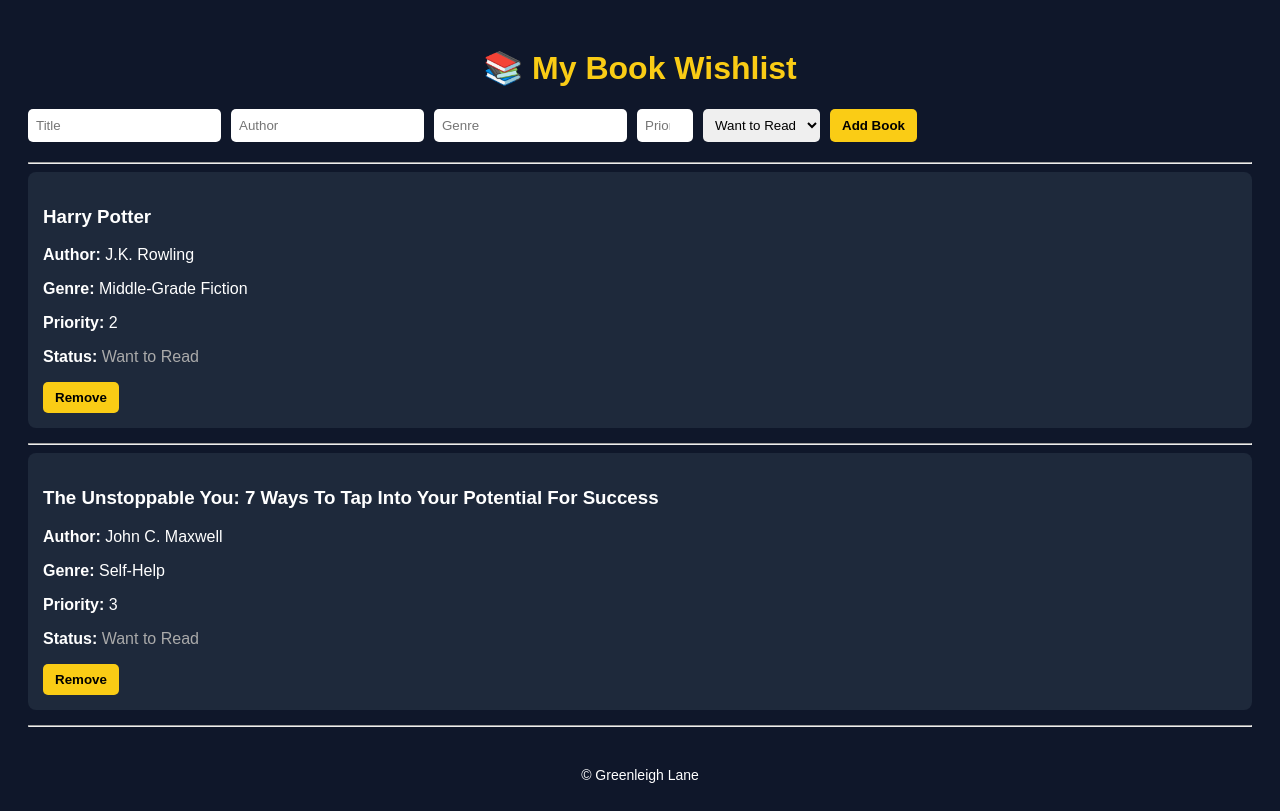
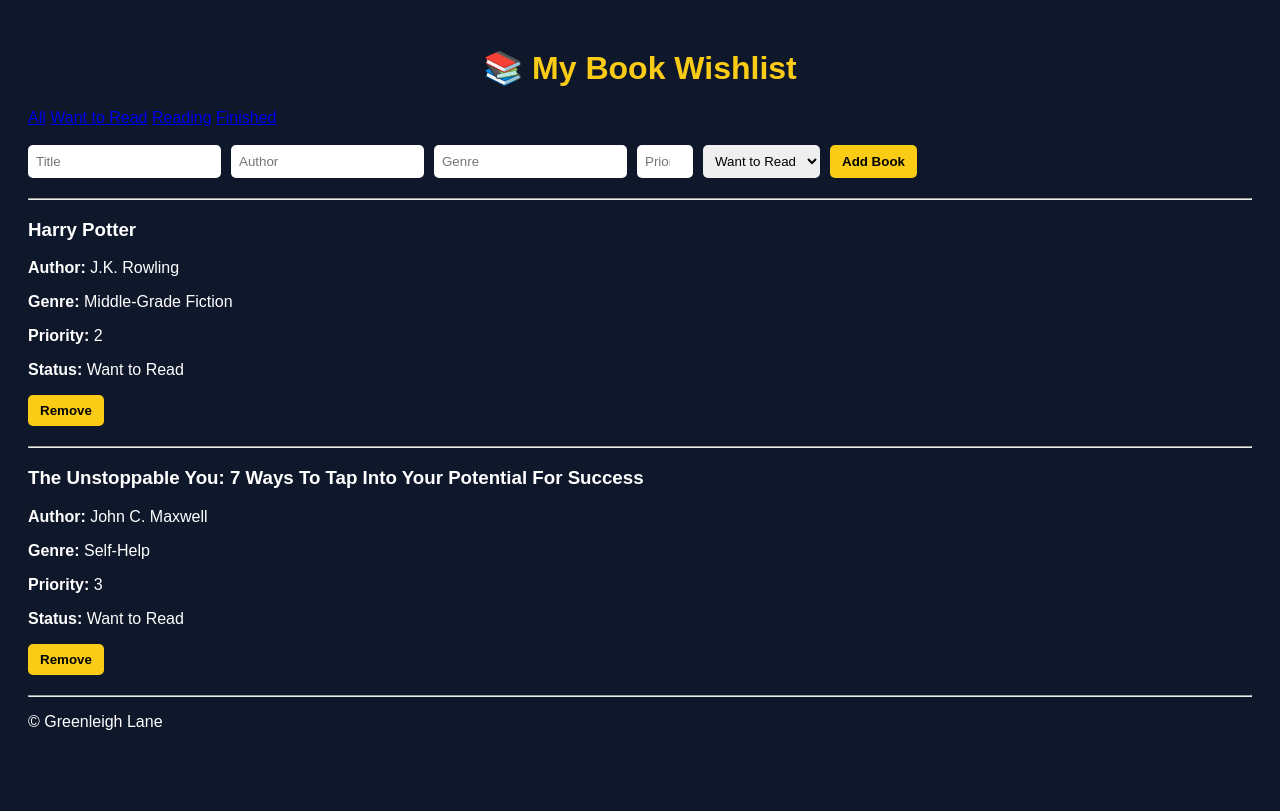
Before and after one commit to Tamyrah/MyBookWishList, a Flask app: page /?filter=All in a window 1280 px wide. After the commit the page ends 730 px from the top, so only its background shows below. Run offline with Flask 3, Linux system fonts and the light colour scheme.

Commit message:
Add filter buttons and update book entry display

```diff
--- a/templates/home.html
+++ b/templates/home.html
@@ -6,12 +6,24 @@
     <title>My Book Wishlist</title>
     <link rel="stylesheet" href="{{ url_for('static', filename='style.css') }}">
 </head>
-
 <body>
 
 <h1>📚 My Book Wishlist</h1>
 
+<!-- FILTER BUTTONS -->
+<div>
+    <a href="/?filter=All">All</a>
+    <a href="/?filter=Want to Read">Want to Read</a>
+    <a href="/?filter=Reading">Reading</a>
+    <a href="/?filter=Finished">Finished</a>
+</div>
+
+<br>
+
+<!-- ADD BOOK FORM -->
 <form method="POST">
+    <input type="hidden" name="add_book" value="1">
+
     <input type="text" name="title" placeholder="Title" required>
     <input type="text" name="author" placeholder="Author">
     <input type="text" name="genre" placeholder="Genre">
@@ -28,36 +40,30 @@
 
 <hr>
 
+<!-- BOOK LIST -->
 {% for book in wishlist %}
-<div class="book-entry">
+<div>
     <h3>{{ book.title }}</h3>
     <p><strong>Author:</strong> {{ book.author }}</p>
     <p><strong>Genre:</strong> {{ book.genre }}</p>
     <p><strong>Priority:</strong> {{ book.priority }}</p>
 
-    <p>
-        <strong>Status:</strong>
-        <span class="
-            {% if book.status == 'Want to Read' %}status-want
-            {% elif book.status == 'Reading' %}status-reading
-            {% elif book.status == 'Finished' %}status-finished
-            {% endif %}
-        ">
-            {{ book.status }}
-        </span>
-    </p>
+    <!-- STATUS DISPLAY -->
+    <p><strong>Status:</strong> {{ book.status }}</p>
 
-    <a href="{{ url_for('remove', index=loop.index0) }}">
-        <button type="button">Remove</button>
-    </a>
+    <!-- REMOVE BUTTON -->
+    <form method="POST">
+        <input type="hidden" name="remove_book" value="1">
+        <input type="hidden" name="title" value="{{ book.title }}">
+        <button type="submit">Remove</button>
+    </form>
+
+    <hr>
 </div>
-
-<hr>
 {% endfor %}
 
-<footer style="margin-top: 40px; text-align: center; font-size: 14px;">
-    © Greenleigh Lane
-</footer>
+<!-- FOOTER -->
+<p>© Greenleigh Lane</p>
 
 </body>
 </html>
```
